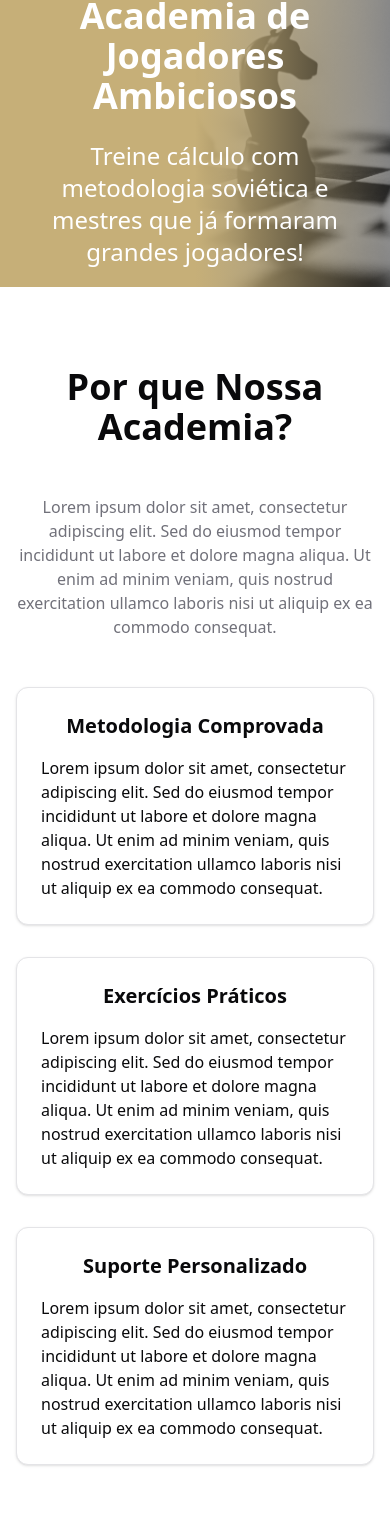
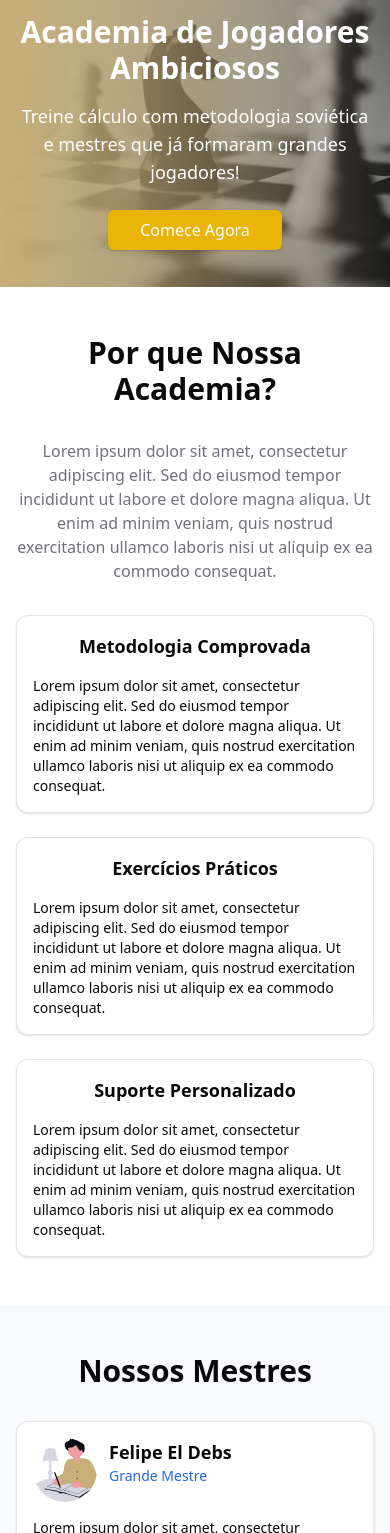
Before and after one commit to letfritz/aja-xadrez, a Next.js app: page / in a window 390 px wide. Shown: the part 135-1668 px from the top of the page. Built offline with nearby package versions, Linux system fonts and the light colour scheme; no server answers.

Commit message:
Refatora a página inicial para melhorar a responsividade e a formatação. Ajusta tamanhos de texto, espaçamentos e classes CSS para uma melhor apresentação em diferentes dispositivos. Atualiza a estrutura de seções e elementos visuais.

```diff
--- a/app/page.tsx
+++ b/app/page.tsx
@@ -15,9 +15,9 @@ export default function Home() {
   return (
     <main className="min-h-screen">
       {/* Hero Section */}
-      <section className="relative h-[50vh] flex items-center justify-center text-white overflow-hidden">
+      <section className="relative min-h-[50vh] flex items-center justify-center text-white overflow-hidden">
         <div className="absolute inset-0 bg-[#C6AF78]" />
-        <div className="absolute right-0 top-0 bottom-0 w-1/2">
+        <div className="absolute right-0 top-0 bottom-0 w-full md:w-1/2">
           <Image
             src="/images/background.jpg"
             alt="Background"
@@ -28,18 +28,18 @@ export default function Home() {
           <div className="absolute inset-0 bg-gradient-to-r from-[#C6AF78] to-transparent" />
         </div>
         <div className="container mx-auto px-4 text-center relative z-10">
-          <div className="flex flex-col items-center justify-center gap-6 mb-8">
+          <div className="flex flex-col items-center justify-center gap-4 md:gap-6 mb-6 md:mb-8">
             <Image
               src="/images/logo-background-transparent.png"
               alt="AJA Chess Academy"
               width={300}
               height={100}
-              className="h-40 w-auto object-contain"
+              className="h-24 md:h-40 w-auto object-contain"
             />
-            <h1 className="text-4xl md:text-6xl font-bold">
+            <h1 className="text-3xl md:text-6xl font-bold">
               Academia de Jogadores Ambiciosos
             </h1>
-            <p className="text-2xl md:text-2xl font-medium ">
+            <p className="text-lg md:text-2xl font-medium">
               Treine cálculo com metodologia soviética e mestres que já formaram
               grandes jogadores!
             </p>
@@ -47,7 +47,7 @@ export default function Home() {
 
           <Button
             size="lg"
-            className="bg-yellow-500 hover:bg-yellow-600 text-white"
+            className="bg-yellow-500 hover:bg-yellow-600 text-white text-base md:text-lg"
             onClick={() =>
               window.open("https://pay.hotmart.com/seu-link-aqui", "_blank")
             }
@@ -58,24 +58,24 @@ export default function Home() {
       </section>
 
       {/* Por que a Academia Section */}
-      <section className="py-20 bg-white">
+      <section className="py-12 md:py-20 bg-white">
         <div className="container mx-auto px-4">
-          <h2 className="text-4xl font-bold text-center mb-12">
+          <h2 className="text-3xl md:text-4xl font-bold text-center mb-8 md:mb-12">
             Por que Nossa Academia?
           </h2>
-          <p className="text-center mb-12 text-muted-foreground">
+          <p className="text-center mb-8 md:mb-12 text-muted-foreground text-base md:text-lg">
             Lorem ipsum dolor sit amet, consectetur adipiscing elit. Sed do
             eiusmod tempor incididunt ut labore et dolore magna aliqua. Ut enim
             ad minim veniam, quis nostrud exercitation ullamco laboris nisi ut
             aliquip ex ea commodo consequat.
           </p>
-          <div className="grid md:grid-cols-3 gap-8">
+          <div className="grid grid-cols-1 md:grid-cols-3 gap-6 md:gap-8">
             <Card>
-              <CardContent className="p-6">
-                <h3 className="text-xl text-center font-semibold mb-4">
+              <CardContent className="p-4 md:p-6">
+                <h3 className="text-lg md:text-xl text-center font-semibold mb-4">
                   Metodologia Comprovada
                 </h3>
-                <p>
+                <p className="text-sm md:text-base">
                   Lorem ipsum dolor sit amet, consectetur adipiscing elit. Sed
                   do eiusmod tempor incididunt ut labore et dolore magna aliqua.
                   Ut enim ad minim veniam, quis nostrud exercitation ullamco
@@ -84,11 +84,11 @@ export default function Home() {
               </CardContent>
             </Card>
             <Card>
-              <CardContent className="p-6">
-                <h3 className="text-xl text-center font-semibold mb-4">
+              <CardContent className="p-4 md:p-6">
+                <h3 className="text-lg md:text-xl text-center font-semibold mb-4">
                   Exercícios Práticos
                 </h3>
-                <p>
+                <p className="text-sm md:text-base">
                   Lorem ipsum dolor sit amet, consectetur adipiscing elit. Sed
                   do eiusmod tempor incididunt ut labore et dolore magna aliqua.
                   Ut enim ad minim veniam, quis nostrud exercitation ullamco
@@ -97,11 +97,11 @@ export default function Home() {
               </CardContent>
             </Card>
             <Card>
-              <CardContent className="p-6">
-                <h3 className="text-xl text-center font-semibold mb-4">
+              <CardContent className="p-4 md:p-6">
+                <h3 className="text-lg md:text-xl text-center font-semibold mb-4">
                   Suporte Personalizado
                 </h3>
-                <p>
+                <p className="text-sm md:text-base">
                   Lorem ipsum dolor sit amet, consectetur adipiscing elit. Sed
                   do eiusmod tempor incididunt ut labore et dolore magna aliqua.
                   Ut enim ad minim veniam, quis nostrud exercitation ullamco
@@ -114,12 +114,12 @@ export default function Home() {
       </section>
 
       {/* Mestres Section */}
-      <section className="py-20 bg-gray-50">
+      <section className="py-12 md:py-20 bg-gray-50">
         <div className="container mx-auto px-4">
-          <h2 className="text-4xl font-bold text-center mb-12">
+          <h2 className="text-3xl md:text-4xl font-bold text-center mb-8 md:mb-12">
             Nossos Mestres
           </h2>
-          <div className="grid md:grid-cols-3 gap-8">
+          <div className="grid grid-cols-1 md:grid-cols-3 gap-6 md:gap-8">
             {[
               {
                 name: "Felipe El Debs",
@@ -144,9 +144,9 @@ export default function Home() {
               },
             ].map((mestre, index) => (
               <Card key={index} className="h-full flex flex-col">
-                <CardContent className="p-6 flex flex-col flex-1">
-                  <div className="flex items-start gap-4 mb-4">
-                    <div className="relative w-20 h-20 flex-shrink-0">
+                <CardContent className="p-4 md:p-6 flex flex-col flex-1">
+                  <div className="flex items-start gap-3 md:gap-4 mb-4">
+                    <div className="relative w-16 h-16 md:w-20 md:h-20 flex-shrink-0">
                       <Image
                         src={mestre.image}
                         alt={mestre.name}
@@ -155,11 +155,17 @@ export default function Home() {
                       />
                     </div>
                     <div>
-                      <h3 className="text-xl font-semibold">{mestre.name}</h3>
-                      <p className="text-blue-600">{mestre.title}</p>
+                      <h3 className="text-lg md:text-xl font-semibold">
+                        {mestre.name}
+                      </h3>
+                      <p className="text-blue-600 text-sm md:text-base">
+                        {mestre.title}
+                      </p>
                     </div>
                   </div>
-                  <p className="flex-1">{mestre.description}</p>
+                  <p className="flex-1 text-sm md:text-base">
+                    {mestre.description}
+                  </p>
                 </CardContent>
               </Card>
             ))}
@@ -168,12 +174,12 @@ export default function Home() {
       </section>
 
       {/* Depoimentos Section */}
-      <section className="py-20 bg-white">
+      <section className="py-12 md:py-20 bg-white">
         <div className="container mx-auto px-4">
-          <h2 className="text-4xl font-bold text-center mb-12">
+          <h2 className="text-3xl md:text-4xl font-bold text-center mb-8 md:mb-12">
             O que Nossos Alunos Dizem
           </h2>
-          <div className="relative px-12">
+          <div className="relative px-4 md:px-12">
             <Carousel
               opts={{
                 align: "start",
@@ -206,16 +212,20 @@ export default function Home() {
                 ].map((depoimento, index) => (
                   <CarouselItem
                     key={index}
-                    className="md:basis-1/2 lg:basis-1/3"
+                    className="basis-full md:basis-1/2 lg:basis-1/3"
                   >
                     <Card className="h-full flex flex-col">
-                      <CardContent className="p-6 flex flex-col flex-1">
-                        <p className="text-lg mb-4 flex-1">
+                      <CardContent className="p-4 md:p-6 flex flex-col flex-1">
+                        <p className="text-base md:text-lg mb-4 flex-1">
                           "{depoimento.text}"
                         </p>
                         <div className="flex justify-between items-center mt-auto">
-                          <p className="font-semibold">{depoimento.name}</p>
-                          <p className="text-yellow-500">{depoimento.rating}</p>
+                          <p className="font-semibold text-sm md:text-base">
+                            {depoimento.name}
+                          </p>
+                          <p className="text-yellow-500 text-sm md:text-base">
+                            {depoimento.rating}
+                          </p>
                         </div>
                       </CardContent>
                     </Card>
@@ -230,12 +240,12 @@ export default function Home() {
       </section>
 
       {/* CTA Section */}
-      <section className="py-20 bg-[#C6AF78] text-white">
+      <section className="py-12 md:py-20 bg-[#C6AF78] text-white">
         <div className="container mx-auto px-4 text-center">
-          <h2 className="text-4xl font-bold mb-6">
+          <h2 className="text-3xl md:text-4xl font-bold mb-4 md:mb-6">
             Comece Sua Jornada no Xadrez
           </h2>
-          <p className="text-xl mb-8">
+          <p className="text-lg md:text-xl mb-6 md:mb-8">
             Lorem ipsum dolor sit amet, consectetur adipiscing elit. Sed do
             eiusmod tempor incididunt ut labore et dolore magna aliqua. Ut enim
             ad minim veniam, quis nostrud exercitation ullamco laboris nisi ut
@@ -243,7 +253,7 @@ export default function Home() {
           </p>
           <Button
             size="lg"
-            className="bg-yellow-500 hover:bg-yellow-600 text-white"
+            className="bg-yellow-500 hover:bg-yellow-600 text-white text-base md:text-lg"
             onClick={() =>
               window.open("https://pay.hotmart.com/seu-link-aqui", "_blank")
             }
@@ -254,10 +264,10 @@ export default function Home() {
       </section>
 
       {/* Footer */}
-      <footer className="bg-black text-white py-8">
+      <footer className="bg-black text-white py-6 md:py-8">
         <div className="container mx-auto px-4">
-          <div className="flex justify-between items-center">
-            <p>
+          <div className="flex flex-col md:flex-row justify-between items-center gap-4 md:gap-0">
+            <p className="text-sm md:text-base text-center md:text-left">
               © {new Date().getFullYear()} AJA - Academia de Jogadores
               Ambiciosos. Todos os direitos reservados.
             </p>
@@ -265,9 +275,9 @@ export default function Home() {
               href="https://www.instagram.com/xadrezaja/"
               target="_blank"
               rel="noopener noreferrer"
-              className="flex items-center gap-2 hover:text-yellow-500"
+              className="flex items-center gap-2 hover:text-yellow-500 text-sm md:text-base"
             >
-              <Instagram />
+              <Instagram className="w-5 h-5" />
               <span>@xadrezaja</span>
             </a>
           </div>
```
